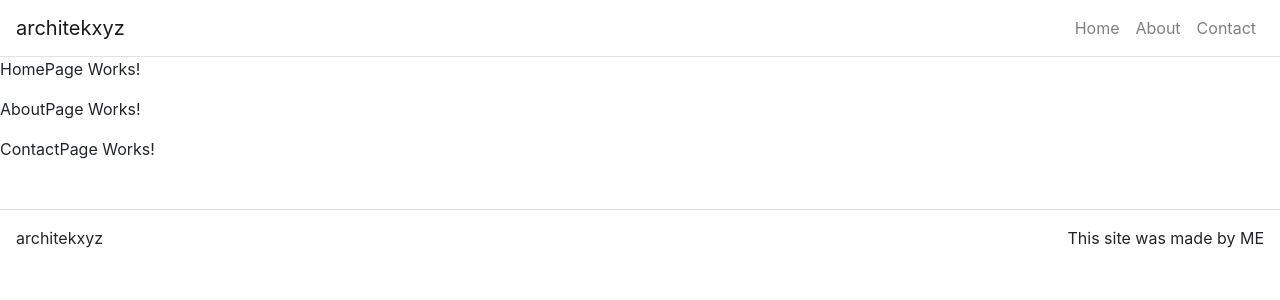
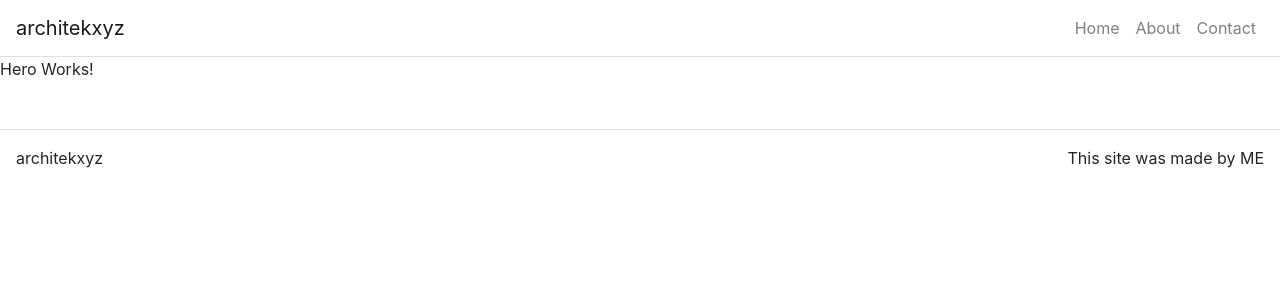
Before and after one commit to 730photo/xyz, a React (Create React App) app in the folder xyzportfolio/: page / in a window 1280 px wide. Shown: the top 300 px of the page. Built offline with nearby package versions, Linux system fonts and the light colour scheme.

Commit message:
Hero works

```diff
--- a/xyzportfolio/src/App.js
+++ b/xyzportfolio/src/App.js
@@ -60,9 +60,10 @@ class App extends React.Component {
             </Nav>
           </Navbar.Collapse>
         </Navbar>
+        {/* whenever you are at the route path, render the corresponding component */}
         <Route path="/" exact render={() => <HomePage title={this.state.home.title} subTitle={this.state.home.subTitle} text={this.state.home.text} />} />
-        <Route path="/" exact render={() => <AboutPage title={this.state.about.title} />} />
-        <Route path="/" exact render={() => <ContactPage title={this.state.contact.title} />} />
+        <Route path="/about" render={() => <AboutPage title={this.state.about.title} />} />
+        <Route path="/contact" render={() => <ContactPage title={this.state.contact.title} />} />
         <Footer />
       </Container>
     </Router>
--- /dev/null
+++ b/xyzportfolio/src/components/Hero.js
@@ -0,0 +1,9 @@
+import React from 'react';
+
+function Hero(){
+    return (
+        <p>Hero Works!</p>
+    );
+}
+
+export default Hero;
--- a/xyzportfolio/src/pages/HomePage.js
+++ b/xyzportfolio/src/pages/HomePage.js
@@ -1,9 +1,10 @@
 import React from 'react';
+import Hero from '../components/Hero';
 
 function HomePage(props) {
 
     return(
-        <p>HomePage Works!</p>
+        <Hero />
     );
 }
 
```
